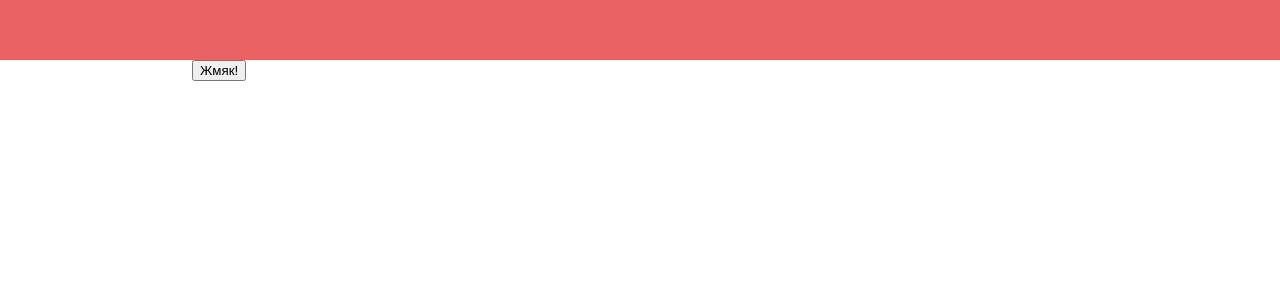
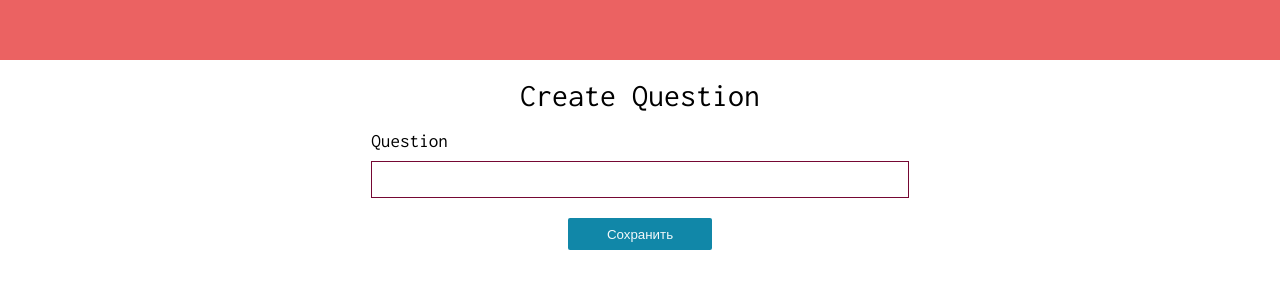
Before and after one commit to valentin0897/mockup_interview, an Angular app in the folder mockup_app/: page /question/create in a window 1280 px wide. Shown: the top 300 px of the page. Built offline with nearby package versions, Linux system fonts and the light colour scheme.

Commit message:
Add style and functionality to CreateQuestion

```diff
--- a/mockup_app/src/app/app.module.ts
+++ b/mockup_app/src/app/app.module.ts
@@ -9,6 +9,7 @@ import { InterviewComponent } from './components/interview/interview.component';
 import { InterviewService } from './services/interview/interview.service';
 import { CreateQuestionComponent } from './components/question/create-question/create-question.component';
 import { QuestionService } from './services/rest/question.service';
+import { ReactiveFormsModule } from '@angular/forms';
 
 @NgModule({
   declarations: [
@@ -20,7 +21,8 @@ import { QuestionService } from './services/rest/question.service';
   imports: [
     BrowserModule,
     AppRoutingModule,
-    HttpClientModule
+    HttpClientModule,
+    ReactiveFormsModule
   ],
   providers: [InterviewService, QuestionService],
   bootstrap: [AppComponent]
--- a/mockup_app/src/app/classes/Question.ts
+++ b/mockup_app/src/app/classes/Question.ts
@@ -7,3 +7,7 @@ export class Question{
         this.question = question
     }
 }
+
+export class PostQuestion{
+    question: string = "";
+}
--- a/mockup_app/src/app/components/question/create-question/create-question.component.html
+++ b/mockup_app/src/app/components/question/create-question/create-question.component.html
@@ -1 +1,8 @@
-<button (click)="getQuestions()">Жмяк!</button>
+<div class="create-question">
+    <h1>Create Question</h1>
+    <form [formGroup]="createQuestionForm" (submit)="saveQuestion(this.createQuestionForm.value)">
+        <label for="question">Question</label>
+        <input type="text" name="question" id="question" formControlName="question">
+        <input type="submit" value="Сохранить">
+    </form>
+</div>
--- a/mockup_app/src/app/components/question/create-question/create-question.component.sass
+++ b/mockup_app/src/app/components/question/create-question/create-question.component.sass
@@ -0,0 +1,23 @@
+@import "../../../../variables.sass"
+
+.create-question
+    @include flexColumnCenter()
+    padding: 20px 0px
+
+    form
+        @include flexColumnCenter(false)
+        padding: 20px 0px
+        width: 60%
+
+        label
+            @include labelFormat()
+
+        input[type="text"]
+            width: 100%
+            padding: 10px 5px
+            border: 1px solid $darkPrimaryCol
+
+
+        input[type="submit"]
+            @include buttonFormat($darkSecondaryCol, $txtLightCol)
+            margin: 20px auto 0 auto
--- a/mockup_app/src/app/components/question/create-question/create-question.component.ts
+++ b/mockup_app/src/app/components/question/create-question/create-question.component.ts
@@ -1,5 +1,6 @@
 import { Component, OnInit } from '@angular/core';
-import { Question } from 'src/app/classes/Question'
+import { FormBuilder, FormGroup } from '@angular/forms';
+import { PostQuestion, Question } from 'src/app/classes/Question'
 import { QuestionService } from 'src/app/services/rest/question.service';
 
 @Component({
@@ -10,7 +11,13 @@ import { QuestionService } from 'src/app/services/rest/question.service';
 export class CreateQuestionComponent implements OnInit {
   questions: Question[] = []
 
-  constructor(public questionService: QuestionService) { }
+  createQuestionForm: FormGroup;
+
+  constructor(public questionService: QuestionService, fb: FormBuilder) {
+    this.createQuestionForm = fb.group({
+      question: ''
+    });
+  }
 
   ngOnInit(): void {
   }
@@ -19,4 +26,8 @@ export class CreateQuestionComponent implements OnInit {
     this.questionService.getQuestions()
   }
 
+  saveQuestion(question: PostQuestion){
+    this.questionService.saveQuestion(question)
+  }
+
 }
--- a/mockup_app/src/app/services/rest/question.service.ts
+++ b/mockup_app/src/app/services/rest/question.service.ts
@@ -1,6 +1,6 @@
 import { HttpClient } from '@angular/common/http';
 import { Injectable } from '@angular/core';
-import { Question } from 'src/app/classes/Question';
+import { PostQuestion, Question } from 'src/app/classes/Question';
 import { environment } from 'src/environments/environment';
 
 @Injectable({
@@ -15,4 +15,10 @@ export class QuestionService {
       console.log(response)
     })
   }
+
+  saveQuestion(body: PostQuestion){
+    this.http.post<Question>(`${environment.serverUrl}/question/`, body).subscribe((response)=>{
+      console.log(response)
+    })
+  }
 }
```
